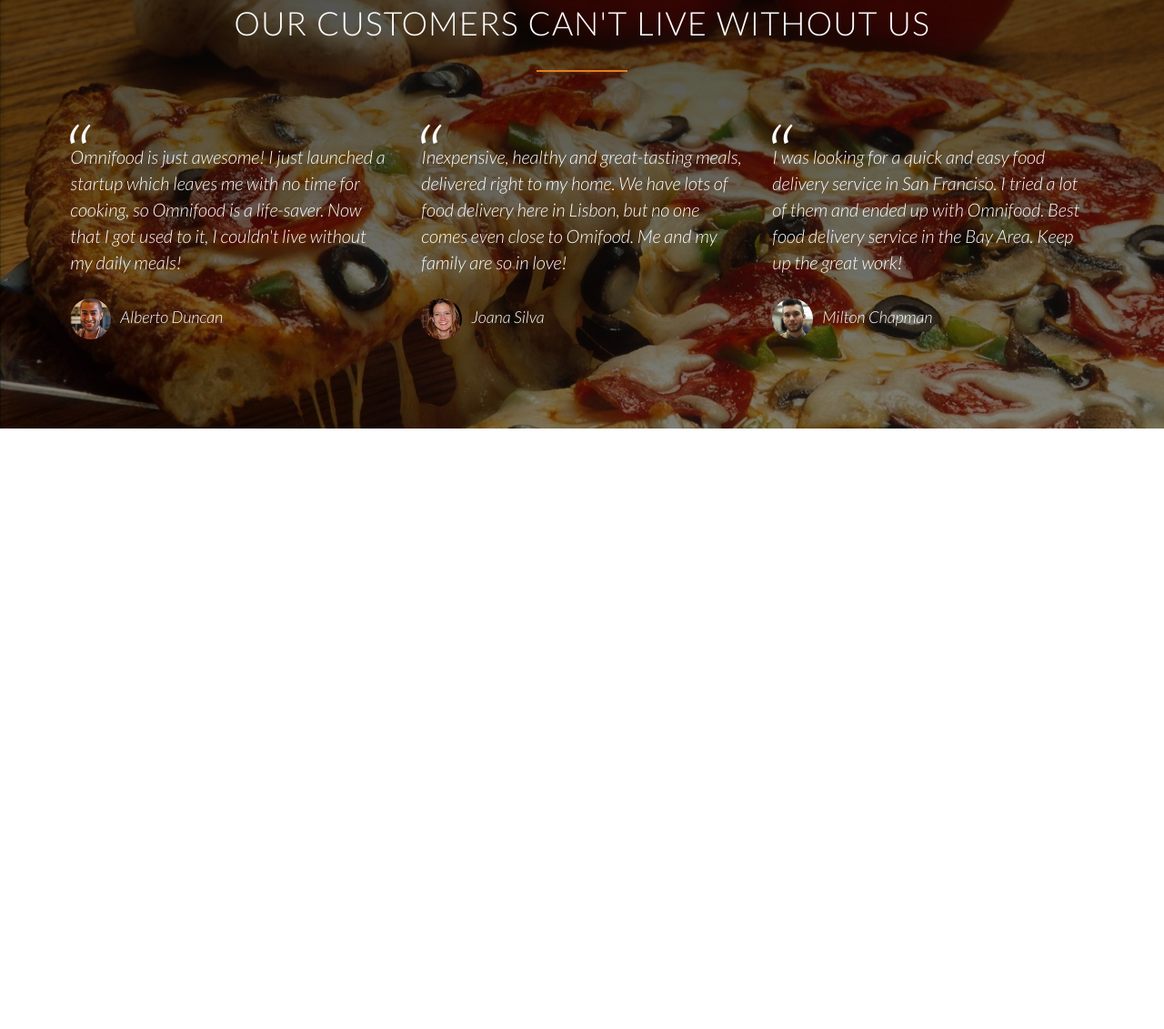
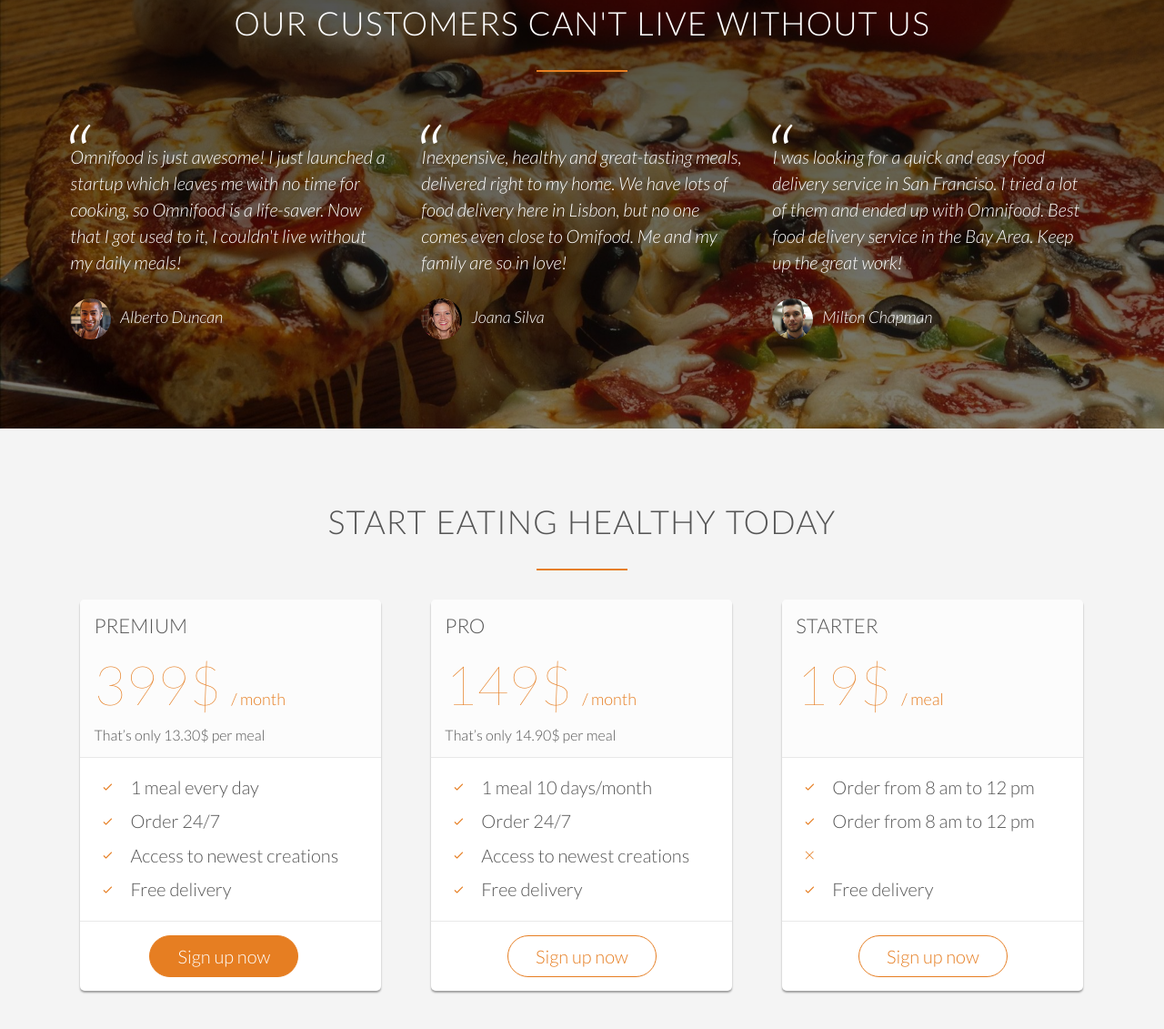
Before and after one commit to aaqib29292/Omnifood, a plain HTML site: page index.html in a window 1280 px wide. Shown: the part 3430-4561 px from the top of the page at 91% size. Before the commit the page ends 3901 px from the top, so only its background shows below. Drawn offline with Linux system fonts and the light colour scheme; files whose address does not match are found by name.

Commit message:
completed plans section

```diff
--- a/index.html
+++ b/index.html
@@ -245,6 +245,68 @@
       </div>
     </section>
 
+    <section class="section-plans">
+      <div class="row">
+        <h2>Start eating healthy today</h2>
+      </div>
+      <div class="row">
+        <div class="col span-1-of-3">
+          <div class="plan-box">
+            <div>
+              <h3>Premium</h3>
+              <p class="plan-price">399$ <span>/ month</span></p>
+              <p class="plan-price-meal">That’s only 13.30$ per meal</p>
+            </div>
+            <div>
+              <ul>
+                <li><i class="ion-ios-checkmark-empty icon-small"></i>1 meal every day</li>
+                <li><i class="ion-ios-checkmark-empty icon-small"></i>Order 24/7</li>
+                <li><i class="ion-ios-checkmark-empty icon-small"></i>Access to newest creations</li>
+                <li><i class="ion-ios-checkmark-empty icon-small"></i>Free delivery</li>
+              </ul>
+            </div>
+            <div><a href="" class="btn btn-full">Sign up now</a></div>
+          </div>
+        </div>
+        <div class="col span-1-of-3">
+          <div class="plan-box">
+            <div>
+              <h3>Pro</h3>
+              <p class="plan-price">149$ <span>/ month</span></p>
+              <p class="plan-price-meal">That’s only 14.90$ per meal</p>
+            </div>
+            <div>
+              <ul>
+                <li><i class="ion-ios-checkmark-empty icon-small"></i>1 meal 10 days/month</li>
+                <li><i class="ion-ios-checkmark-empty icon-small"></i>Order 24/7</li>
+                <li><i class="ion-ios-checkmark-empty icon-small"></i>Access to newest creations</li>
+                <li><i class="ion-ios-checkmark-empty icon-small"></i>Free delivery</li>
+              </ul>
+            </div>
+            <div><a href="" class="btn btn-ghost">Sign up now</a></div>
+          </div>
+        </div>
+        <div class="col span-1-of-3">
+          <div class="plan-box">
+            <div>
+              <h3>Starter</h3>
+              <p class="plan-price">19$ <span>/ meal</span></p>
+              <p class="plan-price-meal">&nbsp</p>
+            </div>
+            <div>
+              <ul>
+                <li><i class="ion-ios-checkmark-empty icon-small"></i>Order from 8 am to 12 pm</li>
+                <li><i class="ion-ios-checkmark-empty icon-small"></i>Order from 8 am to 12 pm</li>
+                <li><i class="ion-ios-close-empty icon-small"></i></li>
+                <li><i class="ion-ios-checkmark-empty icon-small"></i>Free delivery</li>
+              </ul>
+            </div>
+            <div><a href="" class="btn btn-ghost">Sign up now</a></div>
+          </div>
+        </div>
+      </div>
+    </section>
+
 </body>
 </html>
 
--- a/resources/css/styles.css
+++ b/resources/css/styles.css
@@ -392,3 +392,59 @@ cite img {
   margin-right: 10px;
   vertical-align: middle;
 }
+
+/* --------------------------------------- */
+/* SIGN UP */
+/* --------------------------------------- */
+
+.section-plans {
+  background-color: #f4f4f4;
+}
+
+.plan-box {
+  background-color: #fff;
+  border-radius: 5px;
+  width: 90%;
+  margin-left: 5%;
+  box-shadow: 0 2px 2px #9E9E9E;
+}
+
+.plan-box div {
+  padding: 15px;
+  border-bottom: 1px solid #e8e8e8;
+}
+
+.plan-box div:first-child {
+  background-color: #fcfcfc;
+  border-top-left-radius: 5px;
+  border-top-right-radius: 5px
+}
+
+.plan-box div:last-child {
+  text-align: center;
+  border: 0;
+}
+
+.plan-price {
+  font-size: 300%;
+  margin-bottom: 10px;
+  font-weight: 100;
+  color: #e67e22
+}
+
+.plan-price span {
+  font-size: 30%;
+  font-weight: 300;
+}
+
+.plan-price-meal {
+  font-size: 80%;
+}
+
+.plan-box ul {
+  list-style: none;
+}
+
+.plan-box ul li {
+  padding: 5px 0;
+}
```
